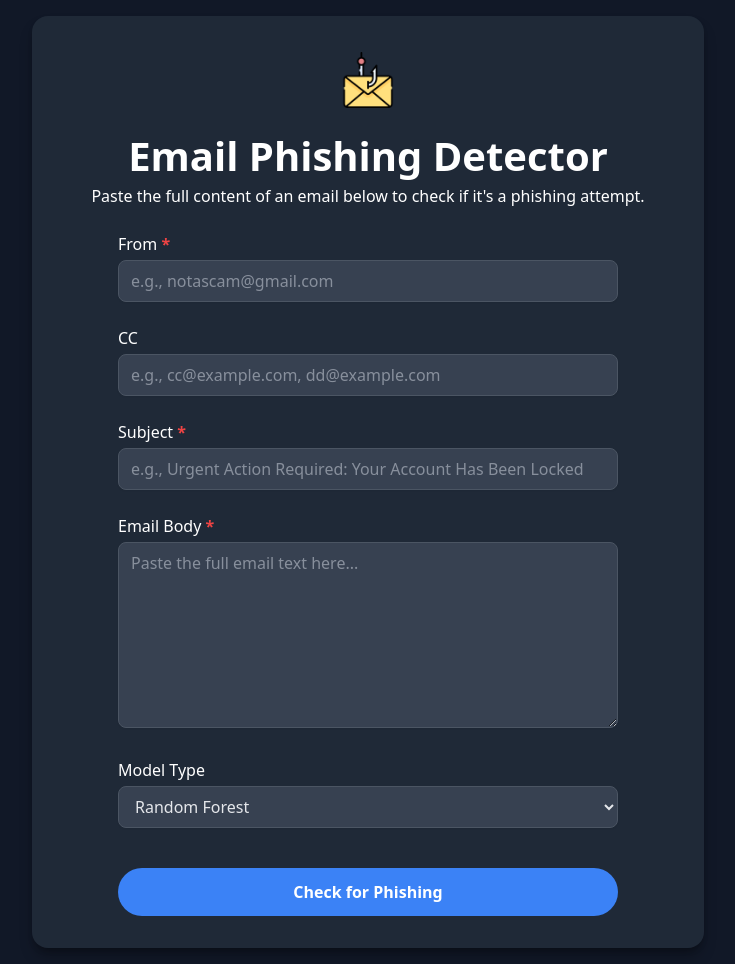
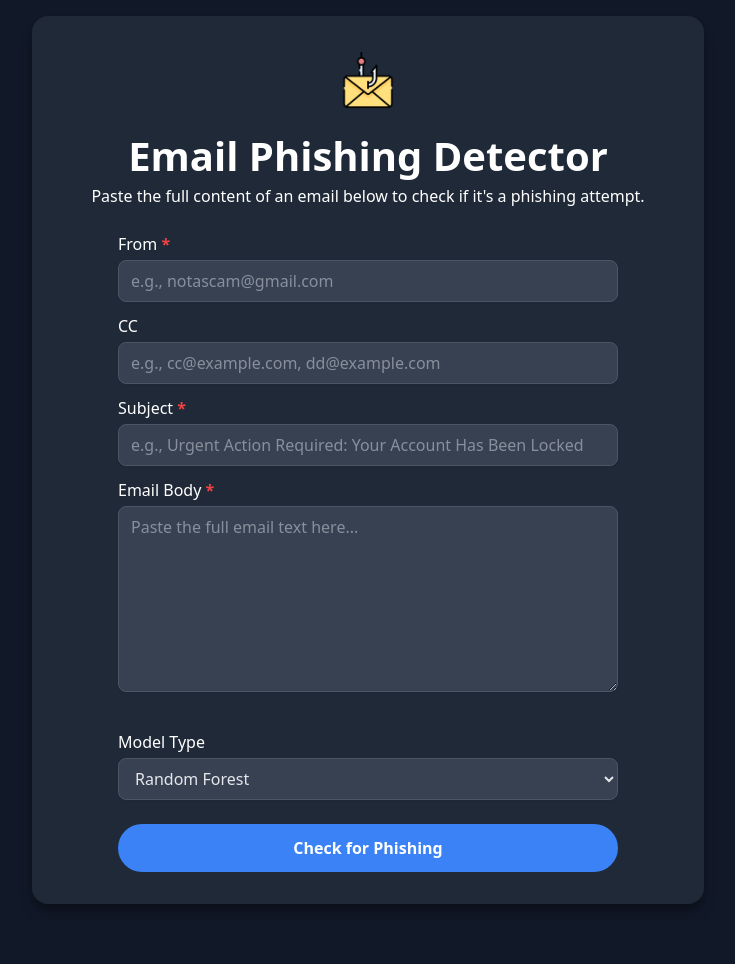
Before and after one commit to yuckyh/phisher-cop, a Flask app: page / in a window 1280 px wide. Shown: the whole page, without its empty margins (272-1007 px from the left). After the commit the page ends 906 px from the top, so only its background shows below. Run offline with Flask 3, Linux system fonts and the light colour scheme.

Commit message:
web: space things out more nicely

```diff
--- a/src/static/styles.css
+++ b/src/static/styles.css
@@ -1,6 +1,11 @@
 /* --- stylesheet --- */
 .background {
   background-color: #111827;
+}
+
+.text-xl {
+  font-size: 1.25rem;
+  line-height: 1.75rem;
 }
 
 /* --- Dark Mode Styling --- */
@@ -75,10 +80,17 @@ body {
 .form-container {
   display: flex;
   flex-direction: column;
-  gap: 1rem;
   width: 90%;
   max-width: 500px;
   margin: 0 auto;
+}
+
+.form-spacer-sm {
+  height: 0.25rem;
+}
+
+.form-spacer-lg {
+  height: 1.5rem;
 }
 
 .form-label {
--- a/src/templates/index.html
+++ b/src/templates/index.html
@@ -57,8 +57,8 @@
       <!-- sends data via POST request to server -->
       <form method="POST" action="/" class="form-container" id="phishingForm">
         <div>
-          <label class="form-label"
-            >From <span class="required-asterisk">*</span>
+          <label class="form-label">
+            From <span class="required-asterisk">*</span>
             <input
               type="email"
               name="sender"
@@ -67,9 +67,10 @@
               required
           /></label>
         </div>
+        <div class="form-spacer-sm"></div>
         <div>
-          <label class="form-label"
-            >CC
+          <label class="form-label">
+            CC
             <input
               type="text"
               name="cc"
@@ -77,9 +78,10 @@
               placeholder="e.g., cc@example.com, dd@example.com"
           /></label>
         </div>
+        <div class="form-spacer-sm"></div>
         <div>
-          <label class="form-label"
-            >Subject <span class="required-asterisk">*</span>
+          <label class="form-label">
+            Subject <span class="required-asterisk">*</span>
             <input
               type="text"
               name="subject"
@@ -88,9 +90,10 @@
               required
           /></label>
         </div>
+        <div class="form-spacer-sm"></div>
         <div>
-          <label class="form-label"
-            >Email Body <span class="required-asterisk">*</span>
+          <label class="form-label">
+            Email Body <span class="required-asterisk">*</span>
             <textarea
               name="payload"
               rows="7"
@@ -100,9 +103,10 @@
             ></textarea>
           </label>
         </div>
+        <div class="form-spacer-lg"></div>
         <div>
-          <label class="form-label"
-            >Model Type
+          <label class="form-label">
+            Model Type
             <select name="model_type" class="form-input dark-input">
               {% for model_value, model_name in model_types %}
               <option value="{{ model_value }}">{{ model_name }}</option>
@@ -111,7 +115,6 @@
           </label>
         </div>
 
-        <!-- Submit Button -->
         <button type="submit" class="submit-button dark-button">
           Check for Phishing
         </button>
@@ -138,7 +141,7 @@
           <p class="text-xl font-bold mb-2">Verdict: {{ status_text }}</p>
 
           <!-- Display the numerical score for detail -->
-          <p class="text-sm">Score: {{ "%0.2f" | format(result) }}%</p>
+          <p class="text-sm mb-0">Score: {{ "%0.2f" | format(result) }}%</p>
         </div>
         {% endif %}
       </form>
```
